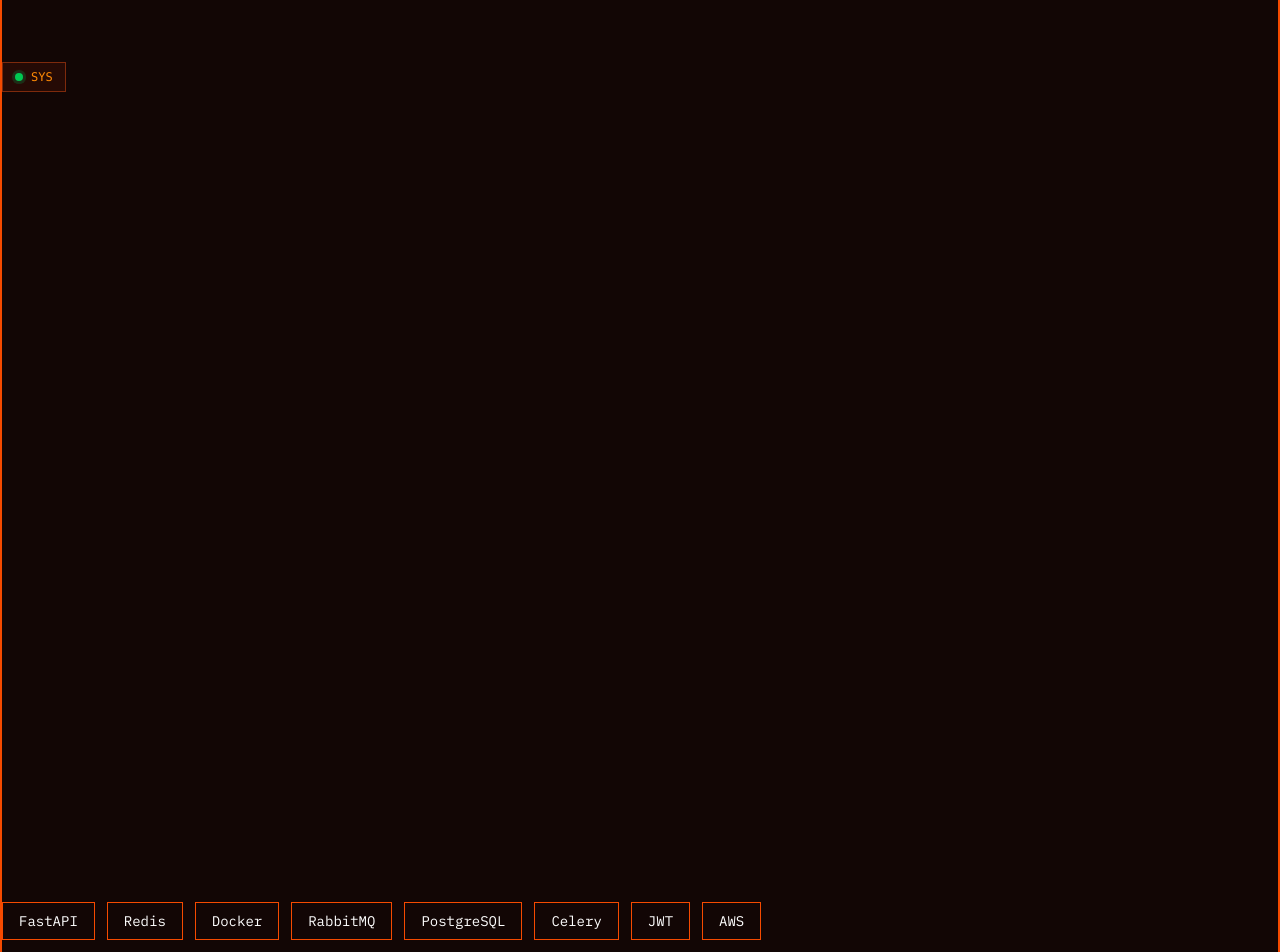
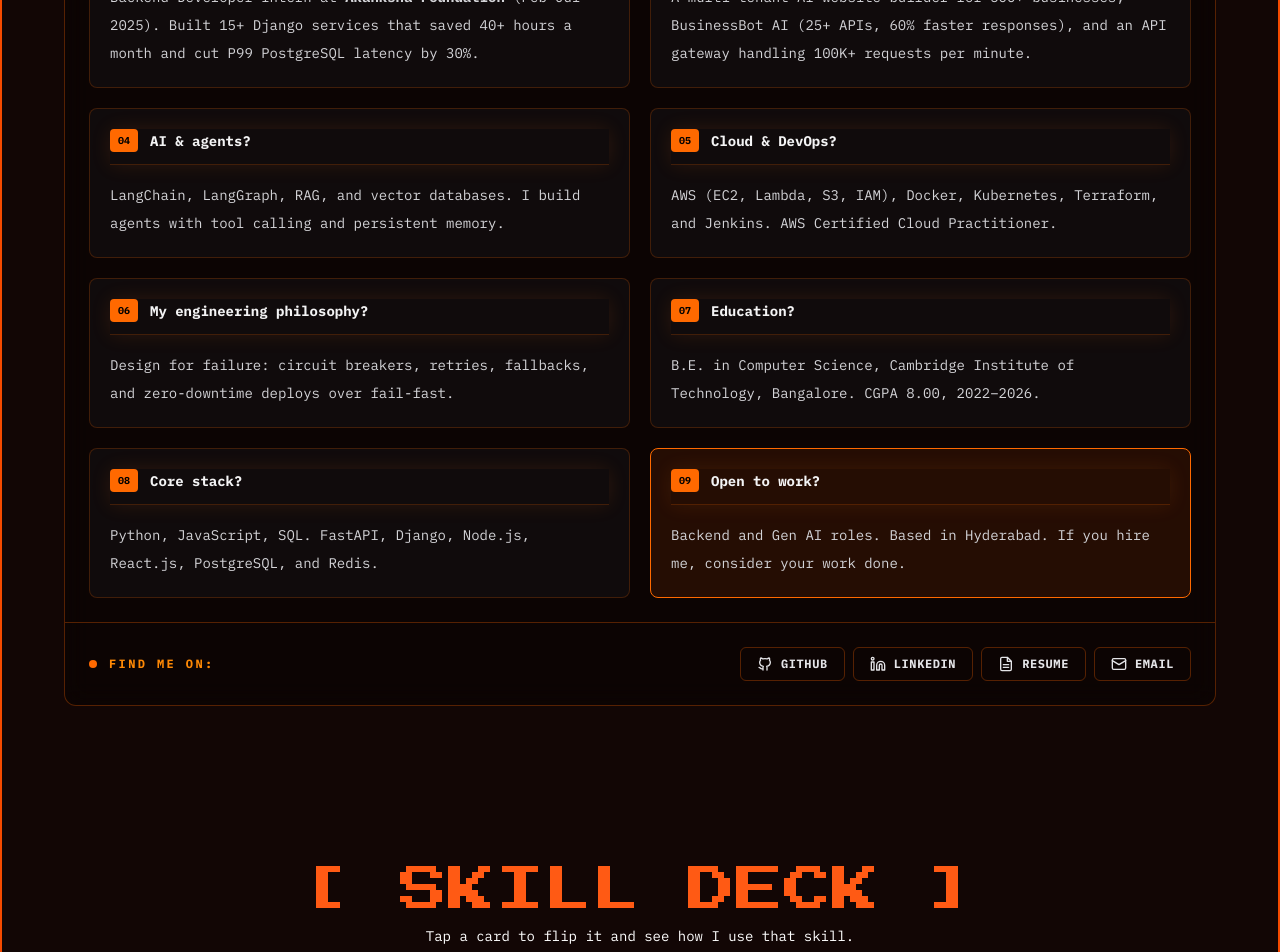
Before and after one commit to Pratul74/Portfolio, a React (Vite) app in the folder frontend/: page / in a window 1280 px wide. Shown: the part 1540-2492 px from the top of the page. Built offline with nearby package versions, Linux system fonts and the light colour scheme.

Commit message:
refactor(app): update root component layout and section imports
- Import and integrate About and SkillCards components into main app sections
- Relocate Footer component layout structure and update navigation target mappings

```diff
--- a/frontend/src/App.jsx
+++ b/frontend/src/App.jsx
@@ -3,8 +3,8 @@ import Hero from "./components/Hero";
 import Footer from "./components/Footer";
 import Background from "./components/Background";
 import CRT from "./components/CRT";
-import Terminal from "./components/Terminal";
-import TechStack from "./components/TechStack";
+import SkillCards from "./components/SkillTree";
+import About from "./components/About";
 
 export default function App() {
   return (
@@ -20,20 +20,17 @@ export default function App() {
         </section>
 
         <section id="about" className="min-h-screen scroll-mt-[90px]">
-          {/* put your About content here */}
-        </section>
-
-        <section id="projects" className="min-h-screen scroll-mt-[90px]">
-          <Terminal />
+          <About />
         </section>
 
         <section id="skills" className="min-h-screen scroll-mt-[90px]">
-          <TechStack />
+          <SkillCards />
         </section>
 
         <section id="contact" className="min-h-screen scroll-mt-[90px]">
-          <Footer />
+
         </section>
+        <Footer />
       </div>
     </>
   );
```
